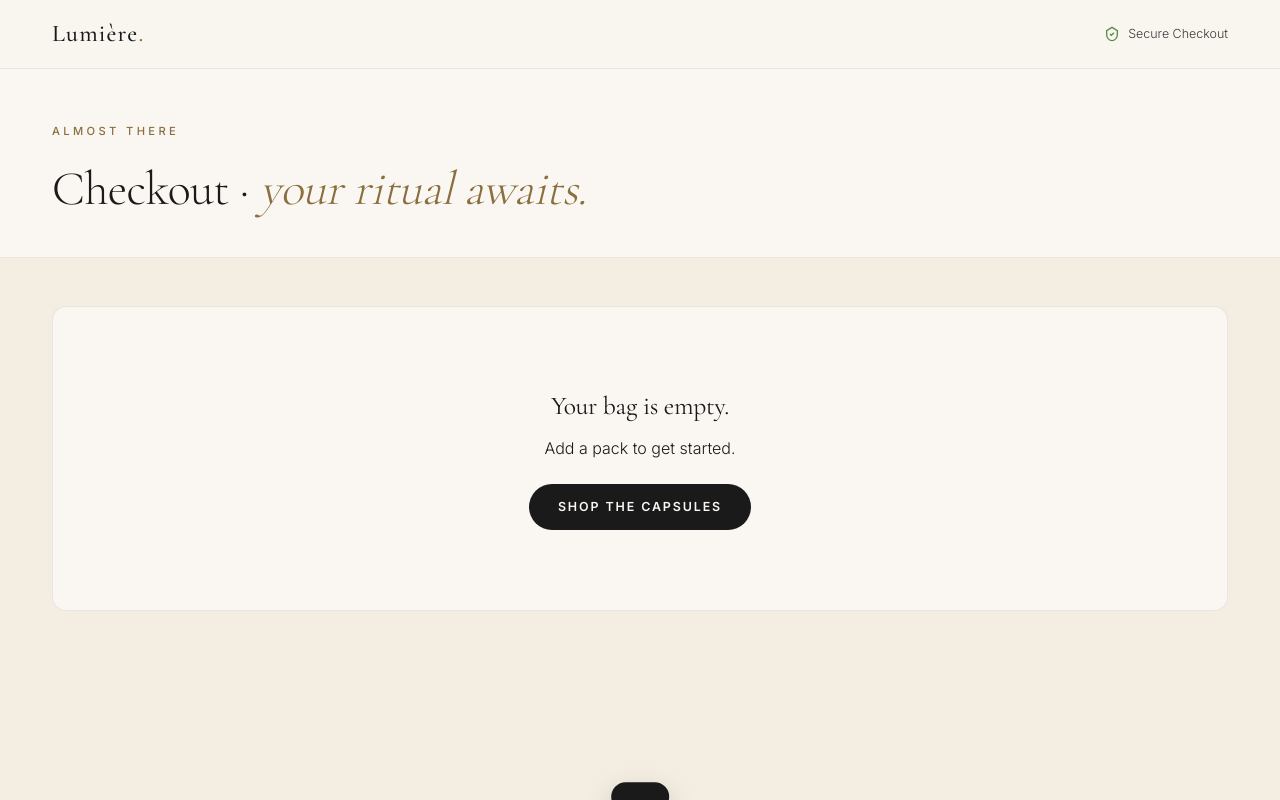
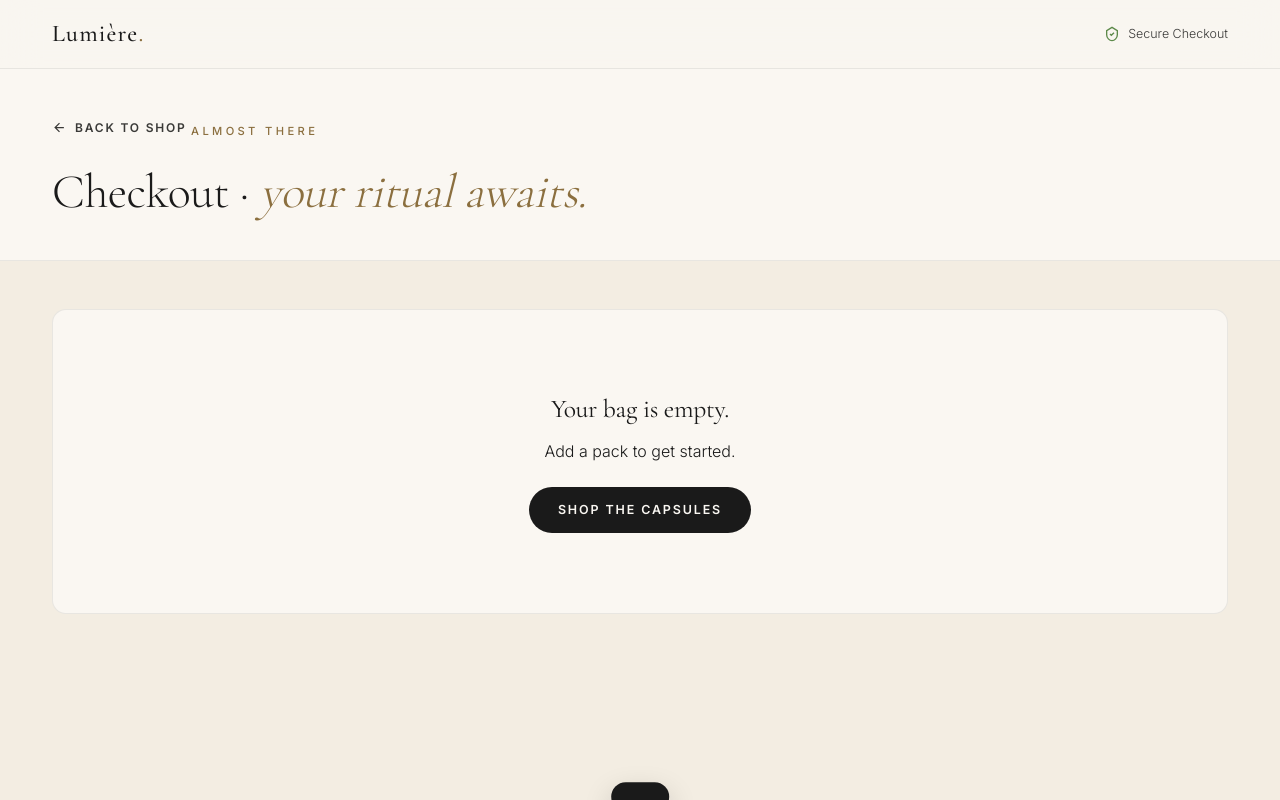
Before and after one commit to lumiereskincarecaps/lumiere-site, a plain HTML site: page checkout.html in a window 1280 px wide. Drawn offline with nearby package versions, Linux system fonts and the light colour scheme.

Commit message:
Checkout: add smart back link to the referring page

```diff
--- a/checkout.html
+++ b/checkout.html
@@ -28,6 +28,9 @@
   .secure svg{width:16px;height:16px;color:var(--green)}
 
   header.page-head{padding:3rem 0 2rem;background:var(--paper);border-bottom:1px solid var(--line)}
+  .back-link{display:inline-flex;align-items:center;gap:0.5rem;font-size:0.75rem;letter-spacing:0.15em;text-transform:uppercase;font-weight:600;color:var(--ink-soft);margin-bottom:1.2rem;transition:color .3s,transform .3s}
+  .back-link:hover{color:var(--gold-deep);transform:translateX(-3px)}
+  .back-link svg{width:15px;height:15px}
   header.page-head h1 em{font-style:italic;color:var(--gold-deep)}
 
   main{padding:3rem 0 5rem}
@@ -103,6 +106,10 @@
 
 <header class="page-head">
   <div class="container">
+    <a href="shop.html" class="back-link" id="back-link">
+      <svg viewBox="0 0 24 24" fill="none" stroke="currentColor" stroke-width="2"><path d="M19 12H5M12 19l-7-7 7-7"/></svg>
+      <span id="back-label">Back to Shop</span>
+    </a>
     <span class="eyebrow">Almost there</span>
     <h1>Checkout · <em>your ritual awaits.</em></h1>
   </div>
@@ -135,6 +142,40 @@ function isOwnerViewer(){
   return false;
 }
 const showDemoNotice = () => Lumiere.isDemo() && isOwnerViewer();
+
+/* Back link points to the page the shopper actually came from */
+(function(){
+  const PAGE_NAMES = {
+    'shop.html':'Shop', 'index.html':'Home', '':'Home',
+    'travel-hacks.html':'Travel Hacks', 'travel-gallery.html':'Packing',
+    'before-after.html':'Before & After', 'instructions.html':'How to Use',
+    'about.html':'About', 'contact.html':'Contact', 'portal.html':'Portal',
+    'returns.html':'Returns', 'shipping.html':'Shipping'
+  };
+  const link = document.getElementById('back-link');
+  const label = document.getElementById('back-label');
+  if(!link || !label) return;
+  try {
+    const ref = document.referrer;
+    if(ref){
+      const u = new URL(ref);
+      if(u.origin === location.origin){
+        const file = u.pathname.split('/').pop();
+        if(file !== 'checkout.html'){
+          const name = PAGE_NAMES[file];
+          if(name){
+            link.href = u.pathname + u.search + u.hash;
+            label.textContent = 'Back to ' + name;
+            return;
+          }
+        }
+      }
+    }
+  } catch(e){}
+  // Fallback: continue shopping
+  link.href = 'shop.html';
+  label.textContent = 'Back to Shop';
+})();
 
 // Map cart product names to their shop image slots (shown as thumbnails in the summary)
 const THUMB_SLOTS = {
```
